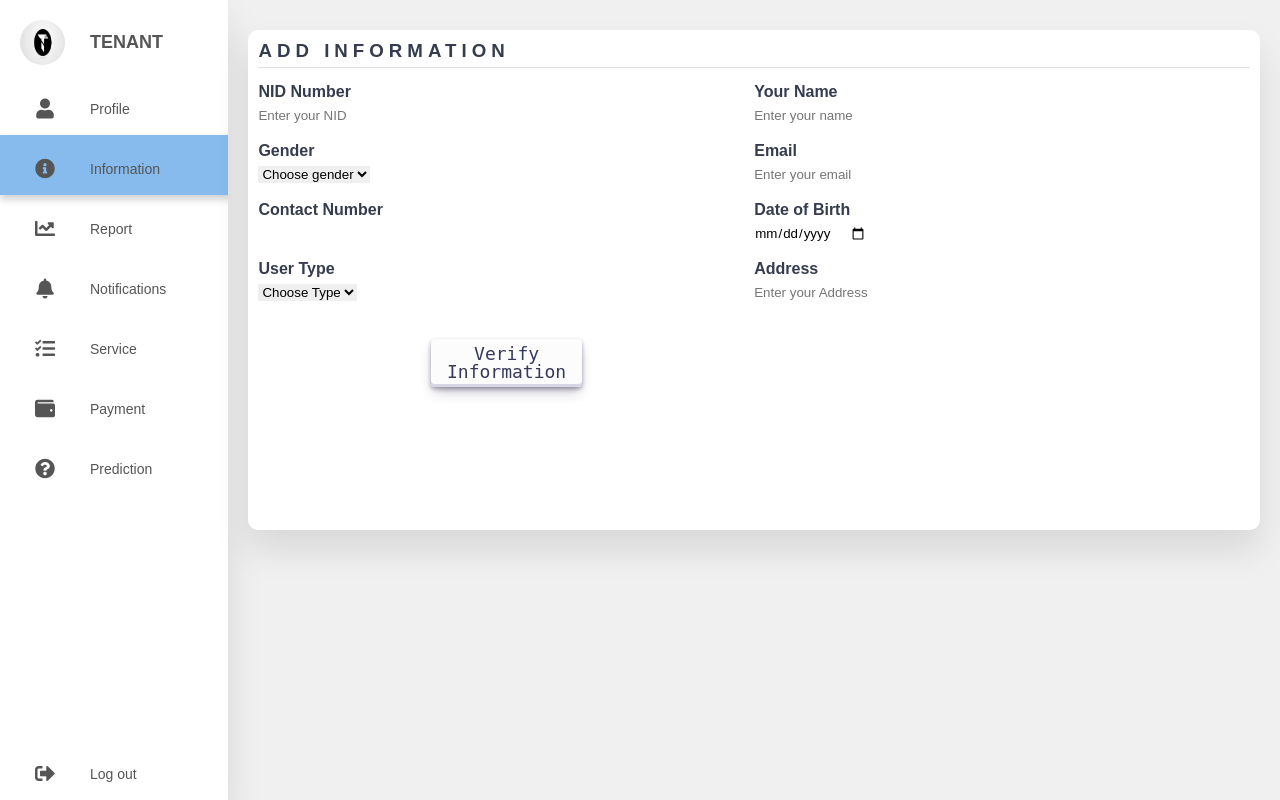
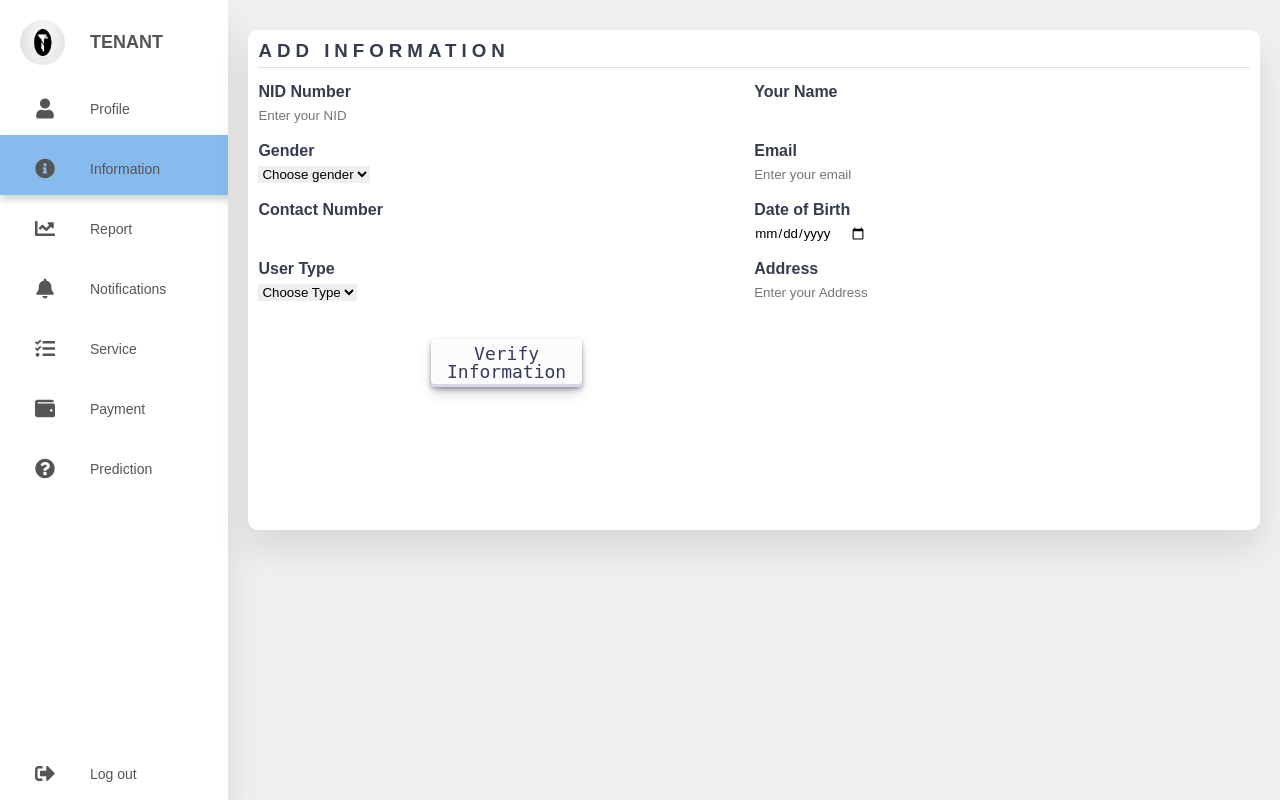
Before and after one commit to hasibhasan-github/IUB_CSE307_SystemAnalysisAndDesign_Tenant_Management_System_MachineLearning_Based_PredictiveApproach, a Flask app: template Tenant_Management_System/website/templates/info.html in a window 1280 px wide. Run offline with Flask 3, Linux system fonts and the light colour scheme; the template is opened without the code that fills it, so the values that code supplies are empty.

Commit message:
@hasibhasan-github

```diff
--- a/Tenant_Management_System/website/templates/info.html
+++ b/Tenant_Management_System/website/templates/info.html
@@ -22,22 +22,22 @@ Information
   <div class="right">
     <div class="info">
         <h3>Add Information</h3>
-    <form>
+    <form method="POST">
         <div class="info_data">
              <div class="data">
                 <h4>NID Number</h4>
-                <input type="text" class="form-control" id="id" placeholder="Enter your NID">
+                <input type="text" class="form-control" id="NId" name="NId" placeholder="Enter your NID">
              </div>
              <div class="data">
                <h4>Your Name</h4>
-               <input type="text" class="form-control" id="name" placeholder="Enter your name" required>
+               <input type="text" class="form-control" id="name" name="name" value="{{ user.username }}" required>
           </div>
         </div>
         <div class="info_data">
              <div class="data">
              </br>
                 <h4>Gender</h4>
-                <select class="form-select" id="gender" required>
+                <select class="form-select" id="gender" name="gender" required>
                   <option value="" selected disabled>Choose gender</option>
                   <option value="Male">Male</option>
                   <option value="Female">Female</option>
```
